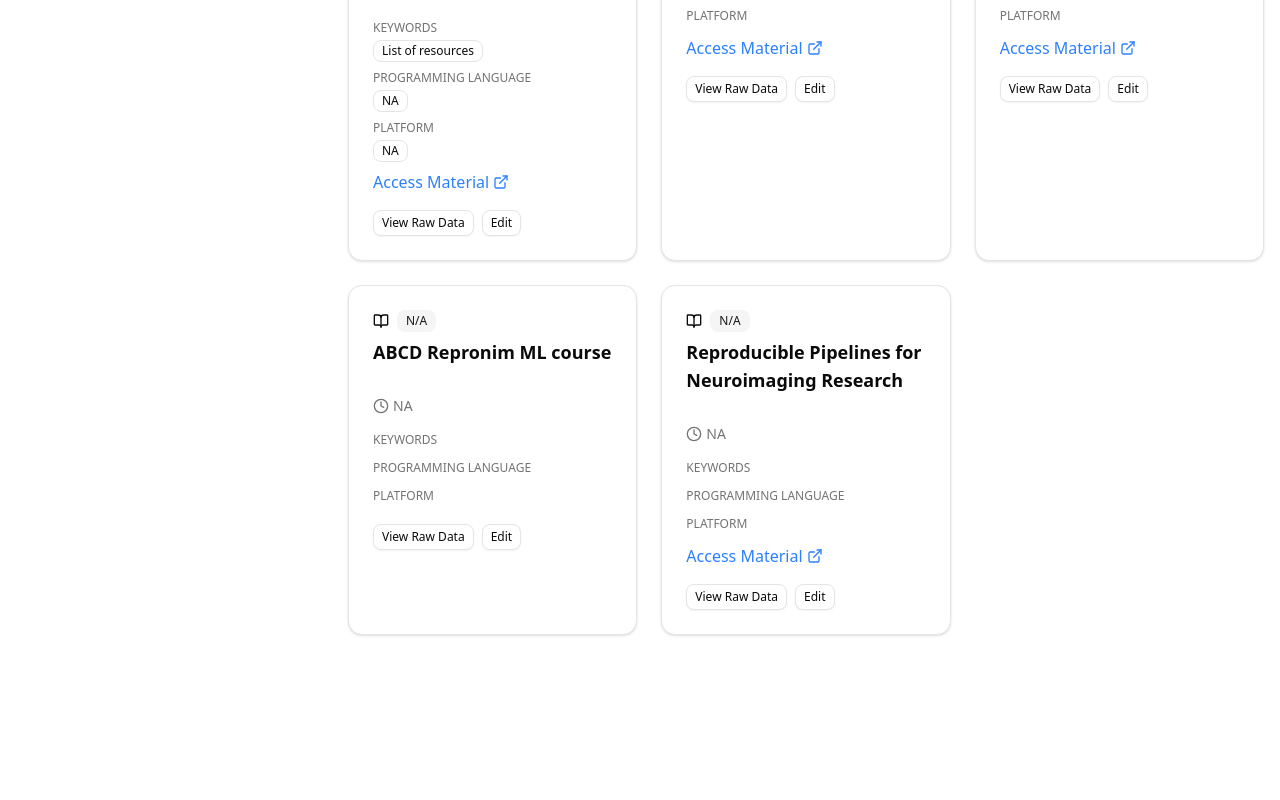
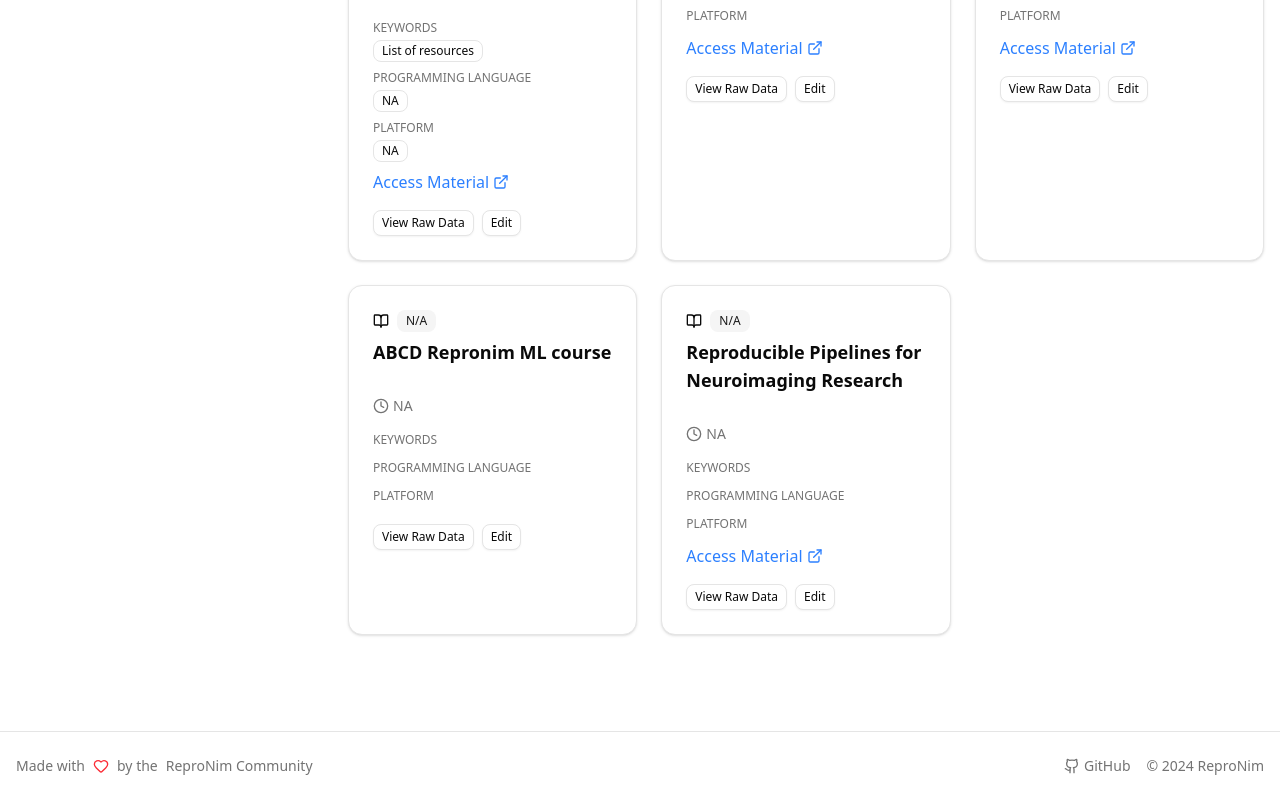
Before and after one commit to ReproNim/ReproInventory, a React (Vite) app in the folder frontend/: page / in a window 1280 px wide. Shown: the part 6627-7427 px from the top of the page. Before the commit the page ends 7294 px from the top, so only its background shows below. Built offline with nearby package versions, Linux system fonts and the light colour scheme.

Commit message:
import and return footer in traning-material_browser.tsx

```diff
--- a/frontend/src/training-materials-browser.tsx
+++ b/frontend/src/training-materials-browser.tsx
@@ -1,5 +1,6 @@
 "use client"
 
+import Footer from "@/components/Footer"
 import { useState, useMemo, useEffect } from "react"
 import { Search, BookOpen, Video, FileText, Clock, ExternalLink } from "lucide-react" // Added ExternalLink
 import { Badge } from "@/components/ui/badge"
@@ -730,6 +731,7 @@ export default function TrainingMaterialsBrowser() {
           </div>
         </div>
       </div>
+      <Footer />
     </div>
   )
 }
```
